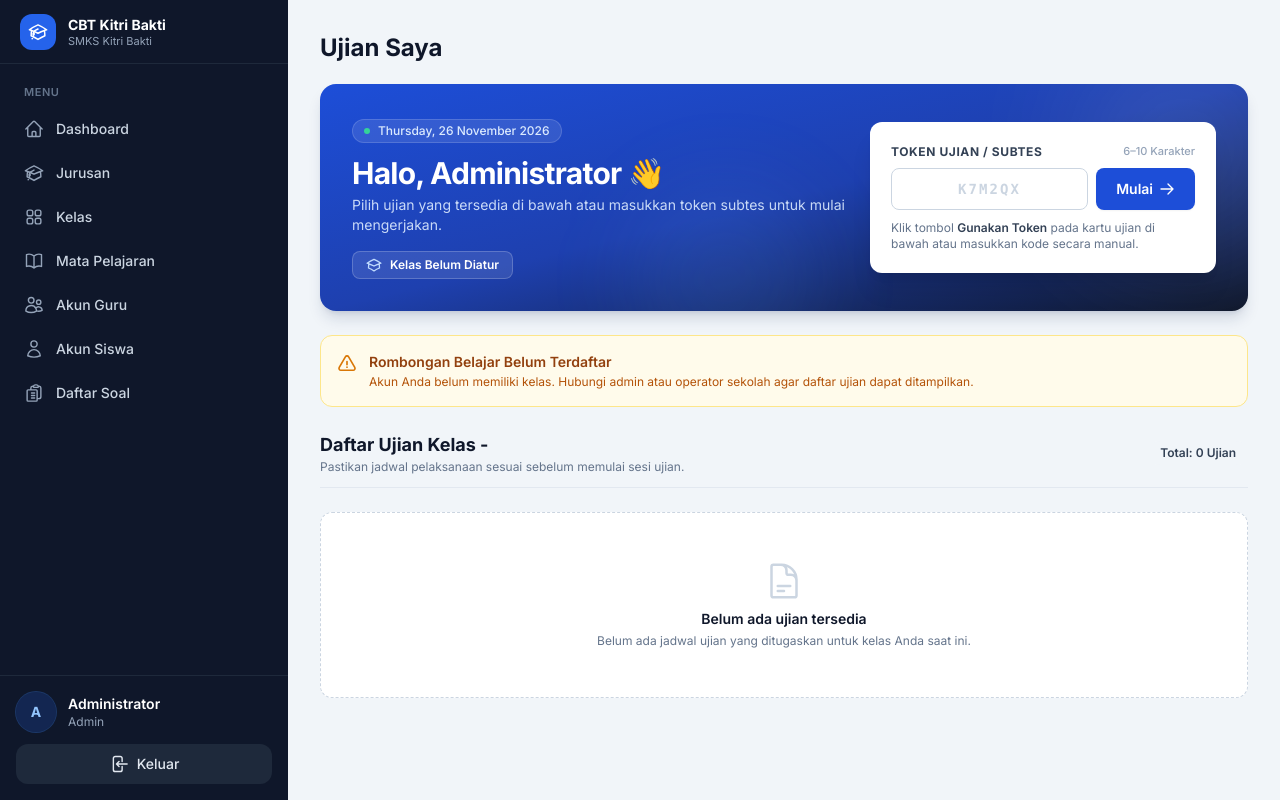
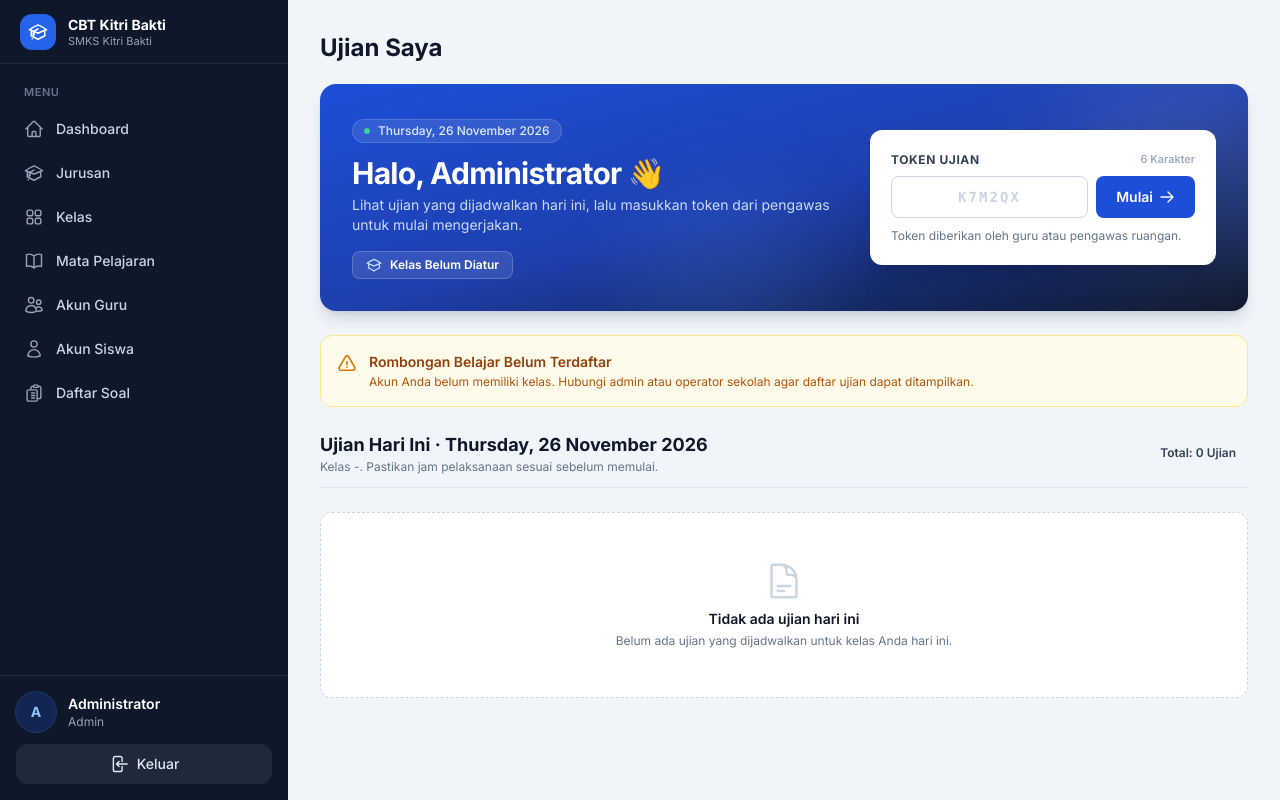
Before and after one commit to Andikasyptr/cbt-kitri, a Laravel app: page /siswa in a window 1280 px wide. Run offline with Laravel 12, Linux system fonts and the light colour scheme; a user stored in the database is signed in; data comes from the database, SQL or seed files in the repository; tables that the repository leaves empty hold one stand-in row (values such as "Sample post"); some libraries are stand-ins or nearby versions.

Commit message:
perbaikan dashboard  siswa

```diff
--- a/app/Http/Controllers/Siswa/DashboardController.php
+++ b/app/Http/Controllers/Siswa/DashboardController.php
@@ -11,12 +11,17 @@ class DashboardController extends Controller
     {
         $user = auth()->user()->load('kelas.jurusan');
 
-        // Hanya ujian yang ditujukan untuk kelas siswa ini
+        $awal  = now()->startOfDay();
+        $akhir = now()->endOfDay();
+
+        // Hanya ujian untuk kelas siswa ini yang jadwalnya mencakup hari ini
         $ujians = $user->kelas_id
             ? Ujian::untukKelas($user->kelas_id)
                 ->where('aktif', true)
+                ->where('waktu_mulai', '<=', $akhir)
+                ->where('waktu_selesai', '>=', $awal)
                 ->with('mapel')
-                ->orderByDesc('waktu_mulai')
+                ->orderBy('waktu_mulai')
                 ->get()
             : collect();
 
--- a/resources/views/siswa/dashboard.blade.php
+++ b/resources/views/siswa/dashboard.blade.php
@@ -18,7 +18,7 @@
                     Halo, {{ $user->name }} 👋
                 </h1>
                 <p class="mt-1 text-sm text-blue-100/90">
-                    Pilih ujian yang tersedia di bawah atau masukkan token subtes untuk mulai mengerjakan.
+                    Lihat ujian yang dijadwalkan hari ini, lalu masukkan token dari pengawas untuk mulai mengerjakan.
                 </p>
                 <div class="mt-4 inline-flex items-center gap-2 rounded-lg bg-white/10 px-3.5 py-1.5 text-xs font-semibold text-white ring-1 ring-inset ring-white/20">
                     <svg class="h-4 w-4 text-blue-200" fill="none" viewBox="0 0 24 24" stroke-width="2" stroke="currentColor">
@@ -33,9 +33,9 @@
                     @csrf
                     <div class="mb-2 flex items-center justify-between">
                         <label for="input-token" class="text-xs font-bold uppercase tracking-wider text-slate-700">
-                            Token Ujian / Subtes
+                            Token Ujian
                         </label>
-                        <span class="text-[11px] font-medium text-slate-400">6–10 Karakter</span>
+                        <span class="text-[11px] font-medium text-slate-400">6 Karakter</span>
                     </div>
 
                     <div class="flex flex-col gap-2 sm:flex-row">
@@ -61,7 +61,7 @@
                     @enderror
 
                     <p class="mt-2.5 text-xs text-slate-500">
-                        Klik tombol <span class="font-semibold text-slate-700">Gunakan Token</span> pada kartu ujian di bawah atau masukkan kode secara manual.
+                        Token diberikan oleh guru atau pengawas ruangan.
                     </p>
                 </form>
             </div>
@@ -85,9 +85,9 @@
     <div class="flex flex-col justify-between gap-2 border-b border-slate-200 pb-3 sm:flex-row sm:items-center">
         <div>
             <h2 class="text-lg font-bold text-slate-900">
-                Daftar Ujian Kelas {{ $user->kelas?->nama_lengkap ?? '-' }}
+                Ujian Hari Ini &middot; {{ now()->translatedFormat('l, d F Y') }}
             </h2>
-            <p class="text-xs text-slate-500">Pastikan jadwal pelaksanaan sesuai sebelum memulai sesi ujian.</p>
+            <p class="text-xs text-slate-500">Kelas {{ $user->kelas?->nama_lengkap ?? '-' }}. Pastikan jam pelaksanaan sesuai sebelum memulai.</p>
         </div>
         <span class="inline-flex w-fit items-center rounded-full bg-slate-100 px-3 py-1 text-xs font-semibold text-slate-700">
             Total: {{ $ujians->count() }} Ujian
@@ -131,23 +131,6 @@
                             </div>
                         @endif
                     </div>
-
-                    {{-- Tampilan Token Subtes / Ujian --}}
-                    @if (!empty($u->token))
-                        <div class="mt-3 flex items-center justify-between rounded-lg border border-dashed border-blue-200 bg-blue-50/70 px-3 py-2">
-                            <div>
-                                <span class="block text-[10px] font-semibold uppercase tracking-wider text-blue-600">Token Subtes</span>
-                                <span class="font-mono text-sm font-bold tracking-[0.2em] text-slate-900 select-all">
-                                    {{ $u->token }}
-                                </span>
-                            </div>
-                            <button type="button"
-                                    onclick="navigator.clipboard?.writeText('{{ $u->token }}'); this.innerText='Tersalin!'; setTimeout(() => this.innerText='Salin', 1500)"
-                                    class="rounded-md border border-blue-200 bg-white px-2.5 py-1 text-xs font-semibold text-blue-700 shadow-2xs transition hover:bg-blue-600 hover:text-white">
-                                Salin
-                            </button>
-                        </div>
-                    @endif
 
                     {{-- Detail Jadwal & Durasi --}}
                     <dl class="mt-4 space-y-2 border-t border-slate-100 pt-3.5 text-xs text-slate-600">
@@ -199,15 +182,9 @@
                                 <path stroke-linecap="round" stroke-linejoin="round" d="M13.5 4.5L21 12m0 0l-7.5 7.5M21 12H3" />
                             </svg>
                         </a>
-                    @elseif (!empty($u->token))
-                        <button type="button"
-                                onclick="const el = document.getElementById('input-token'); el.value = '{{ $u->token }}'; el.focus(); document.getElementById('panel-token').scrollIntoView({ behavior: 'smooth' });"
-                                class="inline-flex w-full items-center justify-center gap-1.5 rounded-lg bg-blue-600 px-4 py-2 text-xs font-semibold text-white shadow-2xs transition hover:bg-blue-700">
-                            Gunakan Token Ini
-                        </button>
                     @else
                         <div class="rounded-lg border border-slate-200 bg-white px-3 py-2 text-center text-xs font-medium text-slate-500">
-                            Masukkan token untuk memulai
+                            Masukkan token dari pengawas untuk memulai
                         </div>
                     @endif
                 </div>
@@ -217,8 +194,8 @@
                 <svg class="mx-auto h-10 w-10 text-slate-300" fill="none" viewBox="0 0 24 24" stroke-width="1.5" stroke="currentColor">
                     <path stroke-linecap="round" stroke-linejoin="round" d="M19.5 14.25v-2.625a3.375 3.375 0 00-3.375-3.375h-1.5A1.125 1.125 0 0113.5 7.125v-1.5a3.375 3.375 0 00-3.375-3.375H8.25m0 12.75h7.5m-7.5 3H12M10.5 2.25H5.625c-.621 0-1.125.504-1.125 1.125v17.25c0 .621.504 1.125 1.125 1.125h12.75c.621 0 1.125-.504 1.125-1.125V11.25a9 9 0 00-9-9z" />
                 </svg>
-                <p class="mt-2 text-sm font-semibold text-slate-900">Belum ada ujian tersedia</p>
-                <p class="mt-1 text-xs text-slate-500">Belum ada jadwal ujian yang ditugaskan untuk kelas Anda saat ini.</p>
+                <p class="mt-2 text-sm font-semibold text-slate-900">Tidak ada ujian hari ini</p>
+                <p class="mt-1 text-xs text-slate-500">Belum ada ujian yang dijadwalkan untuk kelas Anda hari ini.</p>
             </div>
         @endforelse
     </div>
```
